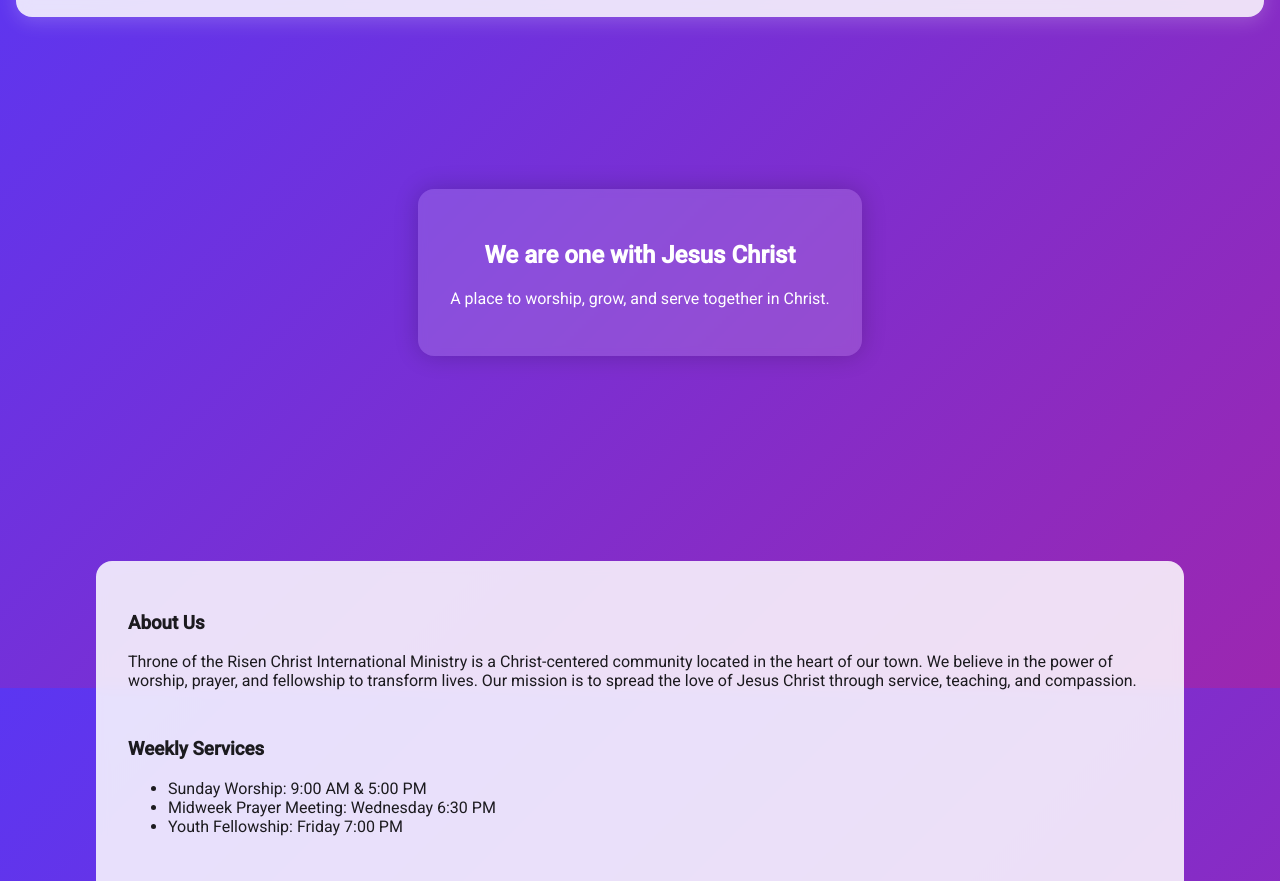
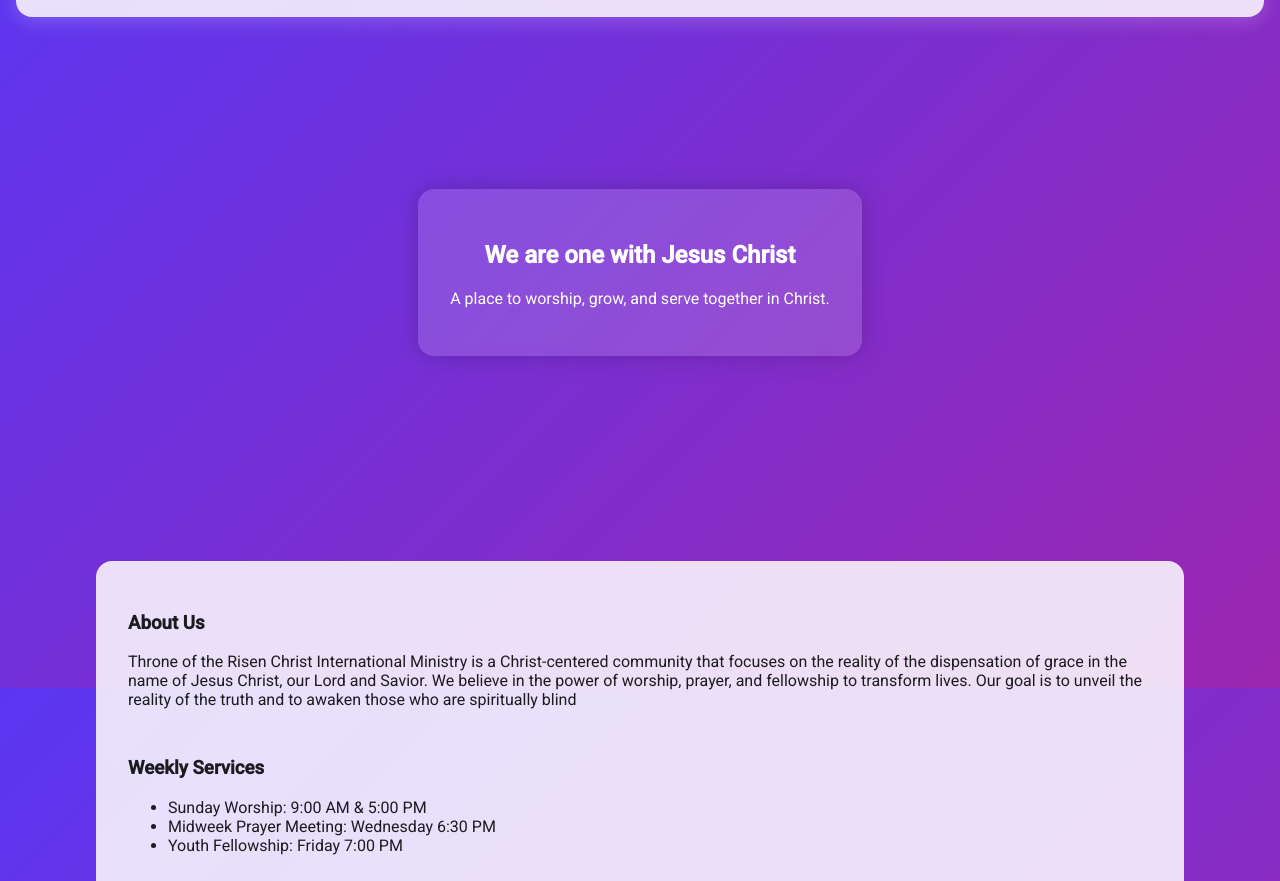
Before and after one commit to Melz97/church-photo-gallery, a website: page index.html in a window 1280 px wide. Shown: the part 112-993 px from the top of the page. Drawn offline with Linux system fonts and the light colour scheme.

Commit message:
Update text in About Us section

```diff
--- a/index.html
+++ b/index.html
@@ -132,7 +132,7 @@
     <section id="about">
       <h3 class="md-title-large">About Us</h3>
       <p class="md-body-medium">
-        Throne of the Risen Christ International Ministry is a Christ-centered community located in the heart of our town. We believe in the power of worship, prayer, and fellowship to transform lives. Our mission is to spread the love of Jesus Christ through service, teaching, and compassion.
+        Throne of the Risen Christ International Ministry is a Christ-centered community that focuses on the reality of the dispensation of grace in the name of Jesus Christ, our Lord and Savior. We believe in the power of worship, prayer, and fellowship to transform lives. Our goal is to unveil the reality of the truth and to awaken those who are spiritually blind
       </p>
     </section>
 
```
